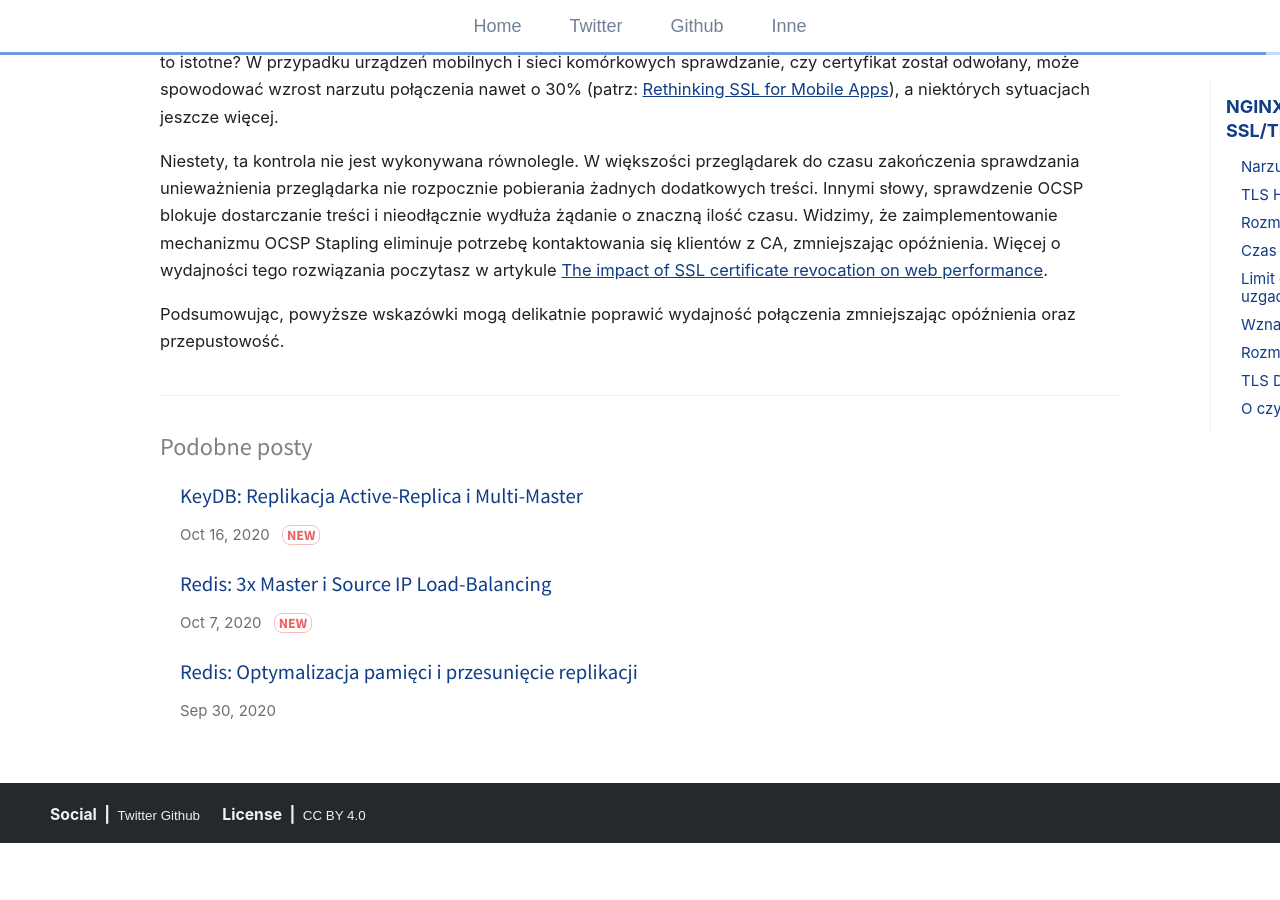
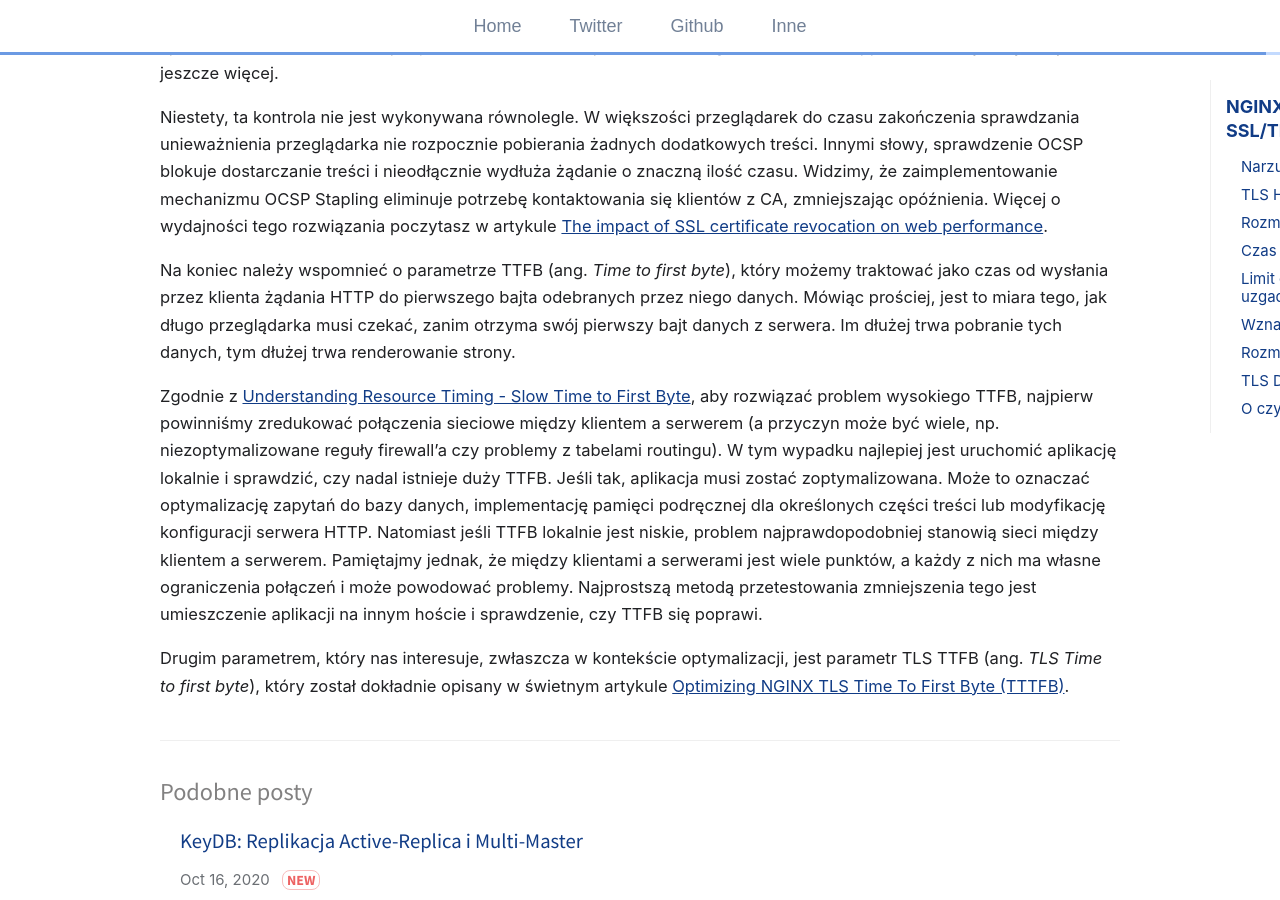
Before and after one commit to git04112019/trimstray.github.io, a Jekyll site: the page built from _posts/2019-07-21-nginx-optymalizacja_sesji_ssl-tls.md, in a window 1280 px wide and 900 px high, scrolled down 26571 px. Built offline with Jekyll 4.4.1, drawn with Linux system fonts in a browser that asks for light colours; comment, search, counter and statistics services are not loaded; before the commit the page ends 27414 px from its top, so only the background shows below that; some of the changed text lies outside the part shown.

Commit message:
uncommited changes - signed-off-by: trimstray <trimstray@gmail.com>

```diff
--- a/_posts/2019-07-21-nginx-optymalizacja_sesji_ssl-tls.md
+++ b/_posts/2019-07-21-nginx-optymalizacja_sesji_ssl-tls.md
@@ -104,9 +104,9 @@ Podsumowując, wygląda to tak:
 
 Całkowity narzut związany z ustanowieniem nowej sesji TLS wynosi w tym wypadku około 5 KB. Wiemy także, że dołożenie jeszcze jednego certyfikatu zwiększy rozmiar o 1500 bajtów. Przypomnij sobie teraz mechanizm wznawiania sesji dzięki któremu, po ustanowieniu sesji TLS, można ją wznowić, pomijając niektóre z ustanowionych wcześniej wiadomości. Pozwala to znacznie zminimalizować całkowity narzut potrzebny przy ustanowieniu nowej sesji TLS, który w przypadku wznowienia może wynieść średnio około 350 bajtów.
 
-Widzisz, że najbardziej zróżnicowaną częścią w przypadku tych protokołów są certyfikaty (co może być główną optymalizacją), ponieważ oprócz ich rozmiaru, znaczenie ma również ich ilość w łańcuchu (certyfikat serwera i wszystkie pośrednie certyfikaty wystawcy w łańcuchu certyfikatów, bez certyfikatu głównego). Z racji tego, że rozmiary certyfikatów różnią się w zależności od użytych parametrów i kluczy, przyjąłbym wcześniejszą wartość 1500 bajtów na certyfikat (certyfikaty z podpisem własnym mogą mieć znacznie mniejszy rozmiar) co jak widzisz jest dosyć pokaźnym rozmiarem biorąc pod uwagę całkowity rozmiar ładunku TLS.
+Widzisz, że najbardziej zróżnicowaną częścią w przypadku protokołu SSL/TLS są certyfikaty (co może być główną optymalizacją), ponieważ oprócz ich rozmiaru, znaczenie ma również ich ilość (certyfikat serwera i wszystkie pośrednie certyfikaty wystawcy w łańcuchu certyfikatów, bez certyfikatu głównego). Z racji tego, że rozmiary certyfikatów różnią się w zależności od użytych parametrów i kluczy, przyjąłbym wcześniejszą wartość 1500 bajtów na certyfikat (certyfikaty z podpisem własnym mogą mieć znacznie mniejszy rozmiar) co jak widzisz jest dosyć pokaźnym rozmiarem biorąc pod uwagę całkowity rozmiar ładunku TLS.
 
-Jeżeli chcesz uzyskać więcej informacji na temat protokołów TLS odsyłam do trzech genialnych prezentacji:
+Jeżeli chcesz uzyskać więcej informacji na temat protokołów TLS i tego, z czego się składają, odsyłam do trzech genialnych prezentacji:
 
 - [The Illustrated TLS Connection - TLSv1.2](https://tls.ulfheim.net/)
 - [The New Illustrated TLS Connection - TLSv1.3](https://tls13.ulfheim.net/)
@@ -489,8 +489,6 @@ Wiemy już, że w przypadku protokołu HTTPS należy dodać dwa kolejne RTT, aby
 
   > Ciekawostka: Serwer NGINX w wersji <1.5.6 miał pewien feler, otóż zastosowanie certyfikatów o rozmiarze przekraczającym 4 KB wiązało się z dodatkową podróżą w obie strony, zamieniając uzgadnianie w obie strony w trzy transakcje (patrz: [NGINX Changelog](http://nginx.org/en/CHANGES) — _Feature: optimization of SSL handshakes when using long certificate chains_). Co gorsza, w niektórych specyficznych przypadkach dochodziło do przekroczenia krawędzi w stosie TCP, co powodowało, że klient potwierdzał kilka pierwszych pakietów z serwera, a następnie czekał, zanim wyzwolone zostanie opóźnione potwierdzenie ACK dla ostatniego segmentu.
 
-Kolejne optymalizacje mogą dotyczyć buforowania sesji, zastosowaniu mechanizmu wznawiania czy optymalizacji pamięci podręcznej po stronie serwera — tymi zagadnieniami zajmiemy się w dalszej części tego artykułu.
-
 Inną kwestią, o której nie możemy zapomnieć podczas dostrajania parametrów SSL/TLS, jest wersja protokołu HTTP. Pamiętajmy, że HTTP/2 używa jednego połączenia przy komunikacji z serwerem, zamiast jednego połączenia na żądanie zasobu oraz wymaga tylko jednego kosztownego uzgadniania TLS. Co więcej, dzięki multipleksowaniu maksymalizujemy wykorzystanie pojedynczego połączenie — oznacza to znacznie mniejszą potrzebę czasochłonnej konfiguracji połączenia, co jest szczególnie korzystne w przypadku TLS, ponieważ tworzenie połączeń TLS jest szczególnie wymagające czasowo.
 
 Podsumowując to wszystko, kluczowa wydaje się tutaj optymalizacja opóźnień, ponieważ idąc za [7 Tips for Faster HTTP/2 Performance](https://www.nginx.com/blog/7-tips-for-faster-http2-performance/), w przypadku stron internetowych o mieszanej treści wymienianych przez połączenia z typowymi opóźnieniami w Internecie, protokół HTTP/2 działa lepiej niż HTTP/1.x i HTTPS. Poniżej znajdują się wyniki podzielone na trzy grupy w zależności od typowego czasu połączenia w obie strony (RTT):
@@ -509,4 +507,8 @@ Dzięki takiemu rozwiązaniu będzie on okresowo komunikował się z urzędem ce
 
 Niestety, ta kontrola nie jest wykonywana równolegle. W większości przeglądarek do czasu zakończenia sprawdzania unieważnienia przeglądarka nie rozpocznie pobierania żadnych dodatkowych treści. Innymi słowy, sprawdzenie OCSP blokuje dostarczanie treści i nieodłącznie wydłuża żądanie o znaczną ilość czasu. Widzimy, że zaimplementowanie mechanizmu OCSP Stapling eliminuje potrzebę kontaktowania się klientów z CA, zmniejszając opóźnienia. Więcej o wydajności tego rozwiązania poczytasz w artykule [The impact of SSL certificate revocation on web performance](https://nooshu.github.io/blog/2020/01/26/the-impact-of-ssl-certificate-revocation-on-web-performance/).
 
-Podsumowując, powyższe wskazówki mogą delikatnie poprawić wydajność połączenia zmniejszając opóźnienia oraz przepustowość.
+Na koniec należy wspomnieć o parametrze TTFB (ang. _Time to first byte_), który możemy traktować jako czas od wysłania przez klienta żądania HTTP do pierwszego bajta odebranych przez niego danych. Mówiąc prościej, jest to miara tego, jak długo przeglądarka musi czekać, zanim otrzyma swój pierwszy bajt danych z serwera. Im dłużej trwa pobranie tych danych, tym dłużej trwa renderowanie strony.
+
+Zgodnie z [Understanding Resource Timing - Slow Time to First Byte](https://developers.google.com/web/tools/chrome-devtools/network/understanding-resource-timing#slow_time_to_first_byte), aby rozwiązać problem wysokiego TTFB, najpierw powinniśmy zredukować połączenia sieciowe między klientem a serwerem (a przyczyn może być wiele, np. niezoptymalizowane reguły firewall'a czy problemy z tabelami routingu). W tym wypadku najlepiej jest uruchomić aplikację lokalnie i sprawdzić, czy nadal istnieje duży TTFB. Jeśli tak, aplikacja musi zostać zoptymalizowana. Może to oznaczać optymalizację zapytań do bazy danych, implementację pamięci podręcznej dla określonych części treści lub modyfikację konfiguracji serwera HTTP. Natomiast jeśli TTFB lokalnie jest niskie, problem najprawdopodobniej stanowią sieci między klientem a serwerem. Pamiętajmy jednak, że między klientami a serwerami jest wiele punktów, a każdy z nich ma własne ograniczenia połączeń i może powodować problemy. Najprostszą metodą przetestowania zmniejszenia tego jest umieszczenie aplikacji na innym hoście i sprawdzenie, czy TTFB się poprawi.
+
+Drugim parametrem, który nas interesuje, zwłaszcza w kontekście optymalizacji, jest parametr TLS TTFB (ang. _TLS Time to first byte_), który został dokładnie opisany w świetnym artykule [Optimizing NGINX TLS Time To First Byte (TTTFB)](https://www.igvita.com/2013/12/16/optimizing-nginx-tls-time-to-first-byte/).
```
